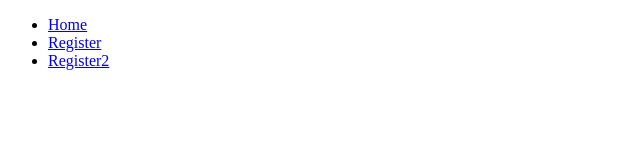
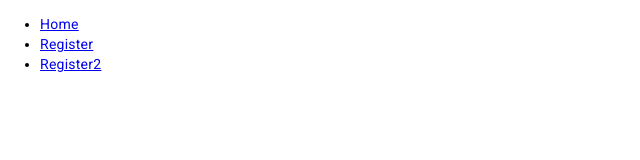
Before and after one commit to NikolaDelic99/mlogika_project, an Angular app in the folder frontend/user_manager/: page / in a window 1280 px wide. Shown: the top 160 px of the page, without its empty margins (0-640 px from the left). Built offline with nearby package versions, Linux system fonts and the light colour scheme.

Commit message:
Minor changes

```diff
--- a/frontend/user_manager/angular.json
+++ b/frontend/user_manager/angular.json
@@ -25,6 +25,7 @@
               "src/assets"
             ],
             "styles": [
+              "@angular/material/prebuilt-themes/indigo-pink.css",
               "src/styles.css"
             ],
             "scripts": []
@@ -87,6 +88,7 @@
               "src/assets"
             ],
             "styles": [
+              "@angular/material/prebuilt-themes/indigo-pink.css",
               "src/styles.css"
             ],
             "scripts": []
--- a/frontend/user_manager/package.json
+++ b/frontend/user_manager/package.json
@@ -11,10 +11,12 @@
   "private": true,
   "dependencies": {
     "@angular/animations": "^16.2.0",
+    "@angular/cdk": "^16.2.14",
     "@angular/common": "^16.2.0",
     "@angular/compiler": "^16.2.0",
     "@angular/core": "^16.2.0",
     "@angular/forms": "^16.2.0",
+    "@angular/material": "^16.2.14",
     "@angular/platform-browser": "^16.2.0",
     "@angular/platform-browser-dynamic": "^16.2.0",
     "@angular/router": "^16.2.0",
--- a/frontend/user_manager/src/app/app.module.ts
+++ b/frontend/user_manager/src/app/app.module.ts
@@ -10,6 +10,7 @@ import { RegisterComponent } from './register/register.component';
 import { RegisterService } from './register/register.service';
 import { Register2Component } from './register2/register2.component';
 import { Register2Service } from './register2/register2.service';
+import { BrowserAnimationsModule } from '@angular/platform-browser/animations';
 
 @NgModule({
   declarations: [
@@ -21,7 +22,8 @@ import { Register2Service } from './register2/register2.service';
     BrowserModule,
     AppRoutingModule,
     FormsModule,
-    HttpClientModule
+    HttpClientModule,
+    BrowserAnimationsModule
   ],
   providers: [RegisterService,Register2Service],
   bootstrap: [AppComponent]
--- a/frontend/user_manager/src/index.html
+++ b/frontend/user_manager/src/index.html
@@ -6,8 +6,11 @@
   <base href="/">
   <meta name="viewport" content="width=device-width, initial-scale=1">
   <link rel="icon" type="image/x-icon" href="favicon.ico">
+  <link rel="preconnect" href="https://fonts.gstatic.com">
+  <link href="https://fonts.googleapis.com/css2?family=Roboto:wght@300;400;500&display=swap" rel="stylesheet">
+  <link href="https://fonts.googleapis.com/icon?family=Material+Icons" rel="stylesheet">
 </head>
-<body>
+<body class="mat-typography">
   <app-root></app-root>
 </body>
 </html>
--- a/frontend/user_manager/src/styles.css
+++ b/frontend/user_manager/src/styles.css
@@ -1 +1,4 @@
 /* You can add global styles to this file, and also import other style files */
+
+html, body { height: 100%; }
+body { margin: 0; font-family: Roboto, "Helvetica Neue", sans-serif; }
```
Also changed, not shown: 1 other file (tests, documents, lock files or other folders).
